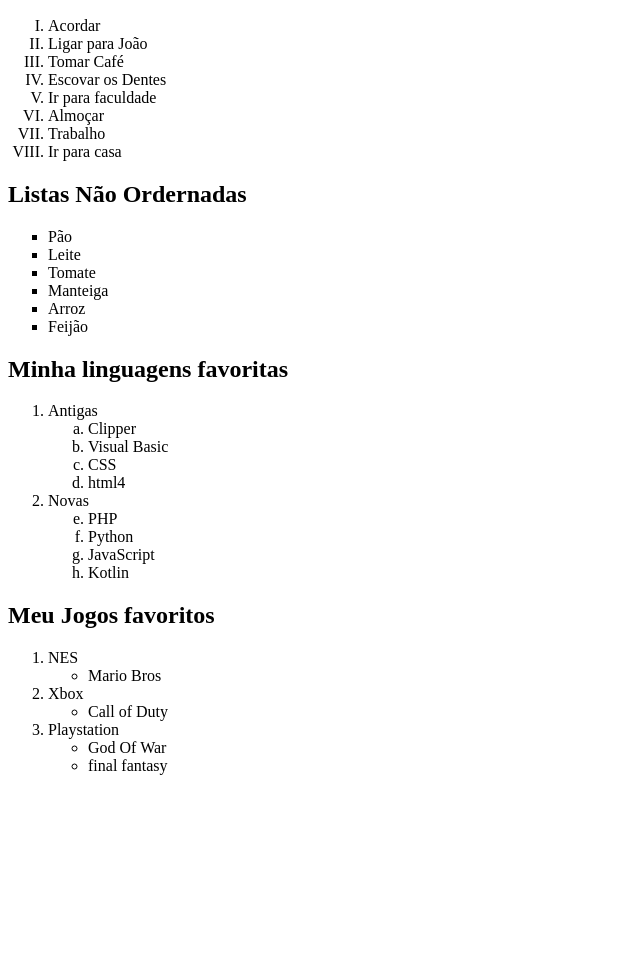
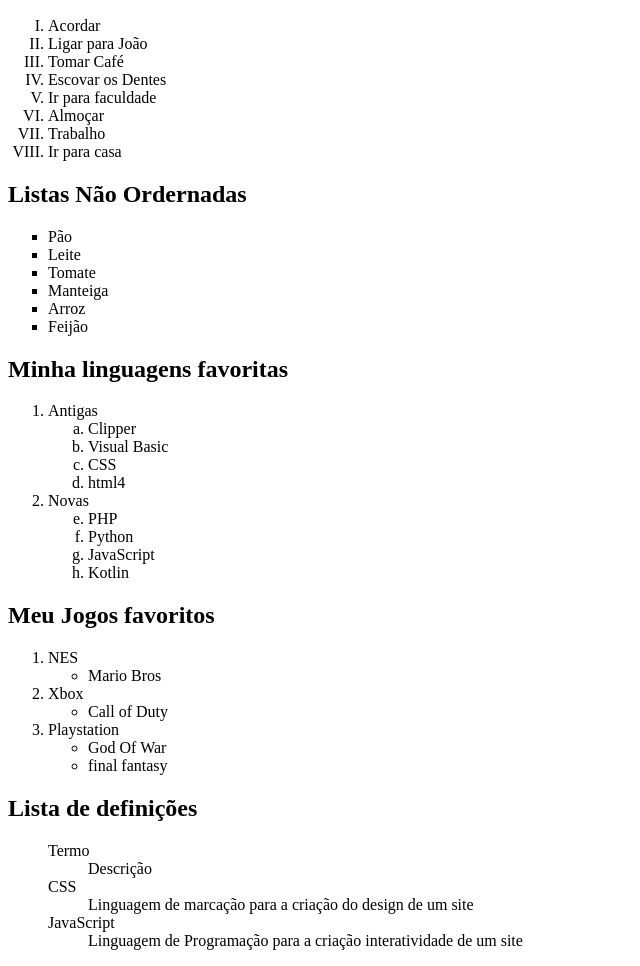
Before and after one commit to Joilsonallves/projeto_html_css, a plain HTML site: page ex009/index.html in a window 1280 px wide. Shown: the part 110-1076 px from the top of the page, without its empty margins (0-640 px from the left). Before the commit the page ends 901 px from the top, so only its background shows below. Drawn offline with Linux system fonts and the light colour scheme.

Commit message:
versão criada

```diff
--- a/ex009/index.html
+++ b/ex009/index.html
@@ -62,5 +62,14 @@
             <li>final fantasy</li>
         </ul>
     </ol>
+    <h2>Lista de definições</h2>
+    <ol>
+        <dt>Termo</dt>
+        <dd>Descrição </dd>
+        <dt>CSS</dt>
+        <dd>Linguagem de marcação para a criação do design de um site</dd>
+        <dt>JavaScript</dt>
+        <dd>Linguagem de Programação para a criação interatividade de um site</dd>
+    </ol>
 </body>
 </html>
```
